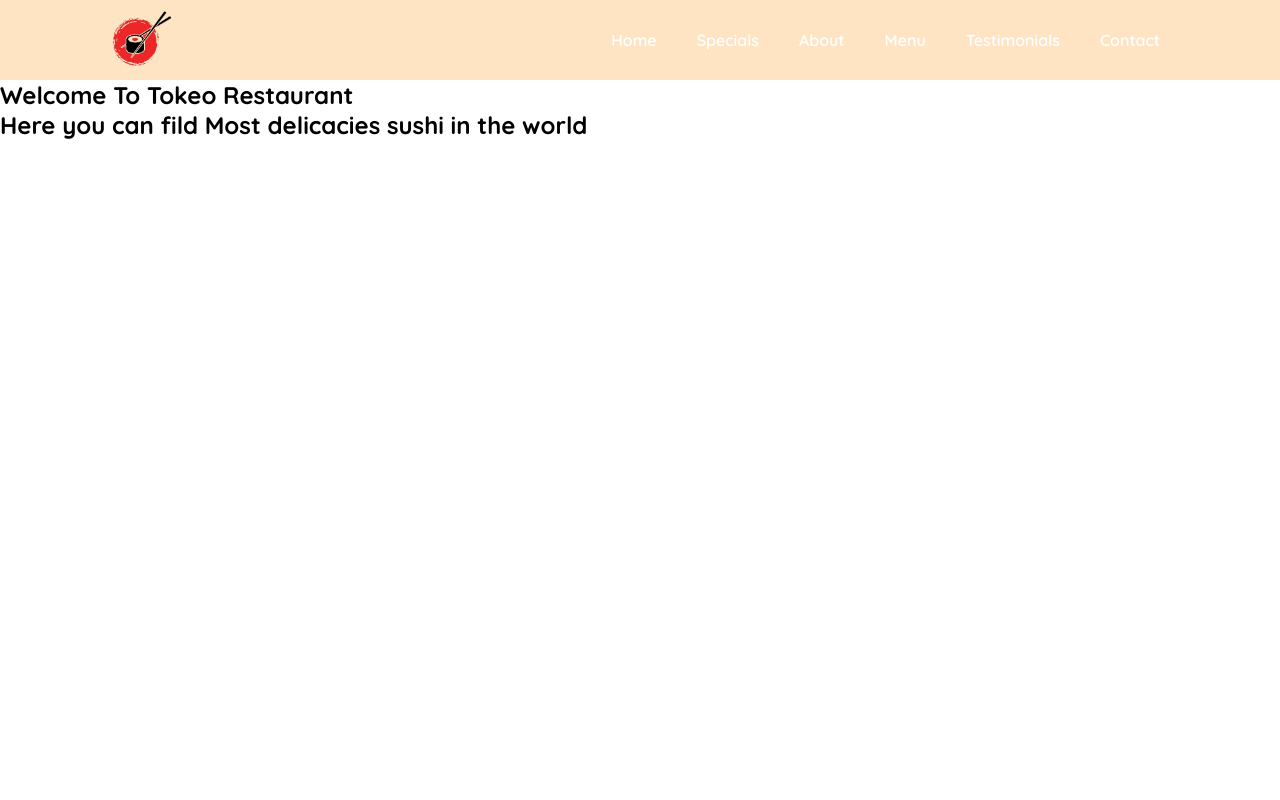
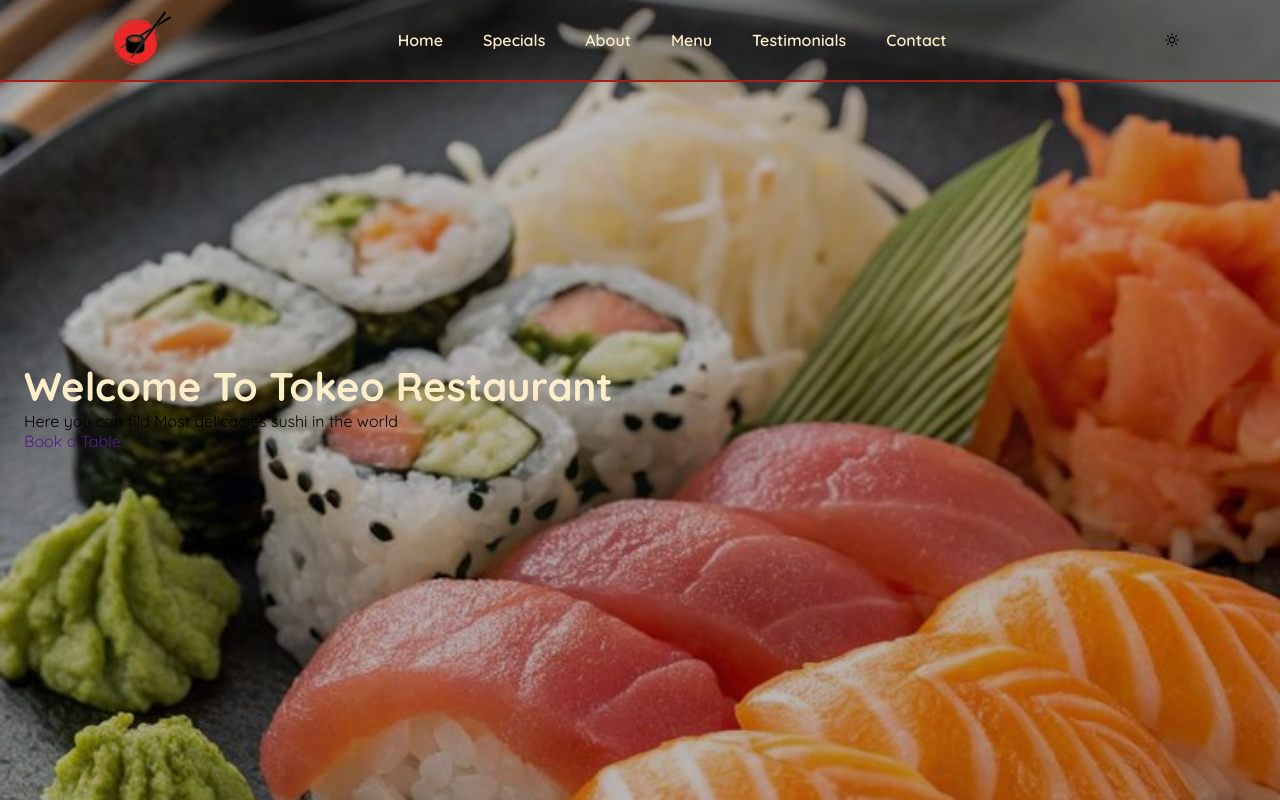
Before and after one commit to hamzahj2002/rtstorand-hamza, a plain HTML site: page index.html in a window 1280 px wide. Drawn offline with nearby package versions, Linux system fonts and the light colour scheme.

Commit message:
create and format the header page and navbar

```diff
--- a/index.html
+++ b/index.html
@@ -5,6 +5,7 @@
     <meta name="viewport" content="width=device-width, initial-scale=1.0">
     <title>Tokeo Restaurant</title>
     <link rel="stylesheet" href="style.css">
+    <link href='https://unpkg.com/boxicons@2.1.4/css/boxicons.min.css' rel='stylesheet'>
 </head>
 <body>
     <!-- start header -->
@@ -21,17 +22,20 @@
             <li><a href="Menu">Menu</a></li>
             <li><a href="Testimonials">Testimonials</a></li>
             <li><a href="contact">Contact</a></li>
+
         </ul>
 
     </nav>
+    <i class='bx  bx-sun'  ></i>
 </div>
    <!-- Hero image and CTA  -->
     <section class="hero">
-        <h1>
-            Welcome To <span class="name-restaurant">Tokeo</span>  Restaurant
+        <h1>Welcome To <span class="name-restaurant">Tokeo</span>  Restaurant </h1>
+
+
             <p>Here you can fild  Most delicacies sushi in the world</p>
-            <a href="" class="btn btn-  "></a>
-        </h1>
+            <a href="" class="btn btn-hover">Book a Table</a>
+
 
     </section>
 
--- a/style.css
+++ b/style.css
@@ -7,6 +7,12 @@
     margin: 0;
     box-sizing: border-box;
 
+}
+:root{
+    --color1:#e4281f;
+    --color2:#fceec9;
+    --color3:#febe54;
+    --color4:#0000003c;
 }
 
 ul{
@@ -18,27 +24,60 @@ a{
 body{
     font-family: "Quicksand", sans-serif;
 }
+header{
+    height: 100vh;
+    background: url(./images/da886222-58e7-403a-a217-6d18a1b2b0e9.jpg) center center/cover no-repeat;
+    position: relative;
+}
 #nav{
     display: flex;
     justify-content: space-between;
     align-items: center;
-    background-color: bisque;
+    background-color: var(--color4);
+    padding: 0px 100px;
+    border-bottom: 2px solid var(--color1);
+
 }
 #nav img{
     width: 80px;
-    margin-left: 100px;
+
 }
 #navbar ul{
     display: flex;
     justify-content: center;
-    margin-right: 100px;
+    margin: 0px 100px;
 }
 #navbar ul li a {
     padding: 15px 20px;
-    color: white;
+    color: var(--color2);
     font-weight: 600;
 }
-#navbar ul li a:hover{
-    border-bottom: 2px solid red;
-    color: red;
+header #navbar ul li a:hover{
+    border-bottom: 2px solid var(--color1);
+    color: var(--color1);
 }
+header .hero{
+    display: flex;
+    flex-direction: column;
+    align-items: start;
+    justify-content: center;
+    height: 75%;
+    margin: 3vh;
+}
+header .hero h1{
+    font-size: 40px;
+    color: var(--color2);
+
+}
+header::before{
+    content: "";
+    position: absolute;
+    top: 0;
+    left: o;
+    width: 100%;
+    height: 100%;
+    background-color: rgba(0, 0, 0, 0.266);
+}
+header *{
+    z-index: 10;
+}
```
